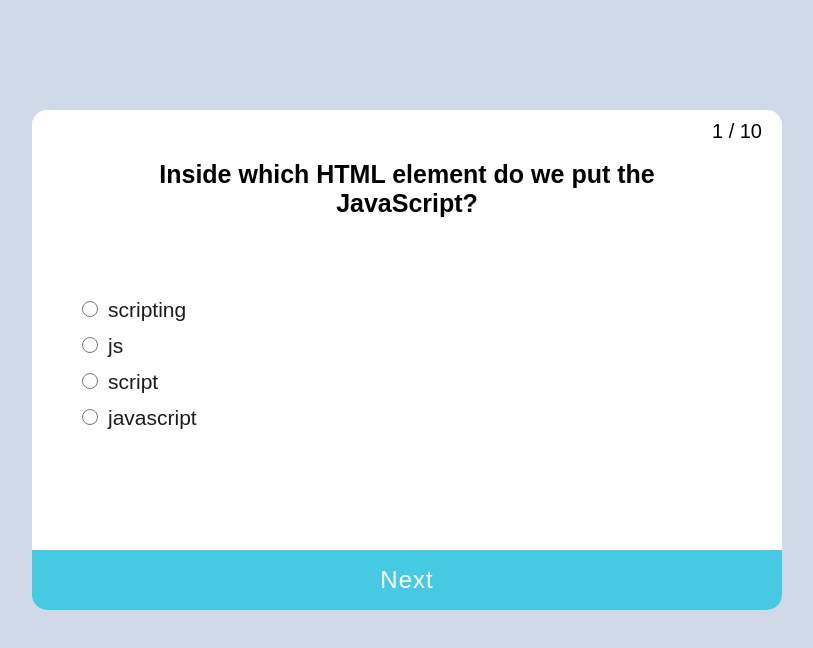
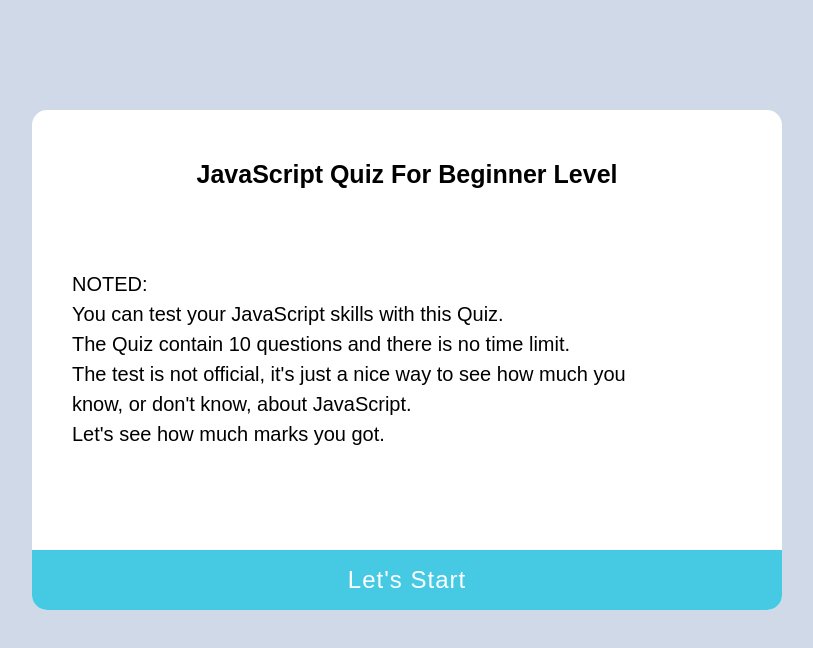
Before and after one commit to ahmedashar/Quiz-Application-ByJS, a plain HTML site: page index.html in a window 1280 px wide. Shown: the whole page, without its empty margins (233-1046 px from the left). Drawn offline with Linux system fonts and the light colour scheme.

Commit message:
add Intro Page

```diff
--- a/app.js
+++ b/app.js
@@ -12,44 +12,88 @@
         options: ['#demo.innerHTML = "Hello World!"', 'document.getElement("p").innerHTML = "Hello World!"', 'document.getElementById("demo").innerHTML = "Hello World!"', 'document.getElementByName("p").innerHTML = "Hello World!"'],
         answer: 'document.getElementById("demo").innerHTML = "Hello World!"'
     },
-    {
-        title: 'How do you write "Hello World" in an alert box?',
-        options: ['msgBox("Hello World")', 'alertBox("Hello World")', 'msg("Hello World")', 'alert("Hello World")'],
-        answer: 'alert("Hello World")'
-    },
-    {
-        title: 'How do you create a function in JavaScript?',
-        options: ['function = myFunction()', 'function myFunction()', 'function.myFunction', 'function:myFunction()'],
-        answer: 'function myFunction()'
-    },
-    {
-        title: 'How do you call a function named "myFunction"?',
-        options: ['call function myFunction()', 'myFunction()', 'call myFunction()', 'myFunction.call'],
-        answer: 'myFunction()'
-    },
-    {
-        title: 'How to write an IF statement in JavaScript?',
-        options: ['if i == 5 then', 'if i = 5 then', 'if (i==5)', 'if i = 5'],
-        answer: 'if (i==5)'
-    },
-    {
-        title: 'How to write an IF statement for executing some code if "i" is NOT equal to 5?',
-        options: ['if i isnt 5', 'if i =! 5 then', 'if (i != 5)', 'if i != 5'],
-        answer: 'if (i != 5)'
-    },
-    {
-        title: 'How do you round the number 7.25, to the nearest integer?',
-        options: ['Math.rnd(7.25)', 'Math.round(7.25)', 'rnd(7.25)', 'round(7.25)'],
-        answer: 'Math.round(7.25)'
-    }
+    // {
+    //     title: 'How do you write "Hello World" in an alert box?',
+    //     options: ['msgBox("Hello World")', 'alertBox("Hello World")', 'msg("Hello World")', 'alert("Hello World")'],
+    //     answer: 'alert("Hello World")'
+    // },
+    // {
+    //     title: 'How do you create a function in JavaScript?',
+    //     options: ['function = myFunction()', 'function myFunction()', 'function.myFunction', 'function:myFunction()'],
+    //     answer: 'function myFunction()'
+    // },
+    // {
+    //     title: 'How do you call a function named "myFunction"?',
+    //     options: ['call function myFunction()', 'myFunction()', 'call myFunction()', 'myFunction.call'],
+    //     answer: 'myFunction()'
+    // },
+    // {
+    //     title: 'How to write an IF statement in JavaScript?',
+    //     options: ['if i == 5 then', 'if i = 5 then', 'if (i==5)', 'if i = 5'],
+    //     answer: 'if (i==5)'
+    // },
+    // {
+    //     title: 'How to write an IF statement for executing some code if "i" is NOT equal to 5?',
+    //     options: ['if i isnt 5', 'if i =! 5 then', 'if (i != 5)', 'if i != 5'],
+    //     answer: 'if (i != 5)'
+    // },
+    // {
+    //     title: 'How do you round the number 7.25, to the nearest integer?',
+    //     options: ['Math.rnd(7.25)', 'Math.round(7.25)', 'rnd(7.25)', 'round(7.25)'],
+    //     answer: 'Math.round(7.25)'
+    // }
 ]
 
 
 var currentQuestion = 0;
 
-renderQuiz();
+// renderQuiz();
+
+quizIntro()
+
+function quizIntro() {
+    quizContainer.innerHTML = ''
+
+    var h1 = document.createElement('h1');
+    h1.setAttribute('class','quiz_question')
+    h1.innerText = 'JavaScript Quiz For Beginner Level'
+
+
+
+    var p = document.createElement('p')
+    p.innerText = "NOTED: \n You can test your JavaScript skills with this Quiz.  \n The Quiz contain 10 questions and there is no time limit. \n The test is not official, it's just a nice way to see how much you know, or don't know, about JavaScript.\n Let's see how much marks you got."
+    p.className = 'Instructions'
+
+
+    // var emoji = document.createElement('i');
+    // emoji.setAttribute('class', 'fa-solid fa-face-sunglasses')
+
+
+    var startBtn = document.createElement('button')
+    startBtn.innerText = "Let's Start"
+    startBtn.setAttribute('onclick', 'renderQuiz()')
+    startBtn.setAttribute('class', 'next_btn')
+
+    quizContainer.appendChild(h1)
+
+    quizContainer.appendChild(p)
+
+    // quizContainer.appendChild(emoji)
+
+    quizContainer.appendChild(startBtn)
+
+
+
+    currentQuestion = 0;
+
+
+}
+
 
 function renderQuiz() {
+
+    quizContainer.innerText = '';
+
     if (currentQuestion >= 0 && currentQuestion < questions.length) {
 
         // question counter -------------
@@ -106,8 +150,30 @@
         quizContainer.appendChild(nextBtn);
     }
     else {
-        var result = (score * 100) / questions.length;
-        alert("Your Result is: " + result + '%')
+     var result = (score * 100) / questions.length;
+
+       var h1 = document.createElement('h1');
+       h1.setAttribute('class','quiz_question')
+       h1.innerText = 'Your result is'
+
+
+
+       var p = document.createElement('p');
+       p.innerText = result;
+
+
+    var restartBtn = document.createElement('button')
+    restartBtn.innerText = "Restart"
+    restartBtn.setAttribute('onclick', 'quizIntro()')
+    restartBtn.setAttribute('class', 'next_btn')
+
+       quizContainer.appendChild(h1)
+       quizContainer.appendChild(p)
+       quizContainer.appendChild(restartBtn)
+
+       score = 0;
+
+        // alert("Your Result is: " + result + '%')
     }
 
 }
@@ -135,7 +201,7 @@
         }
 
         currentQuestion++;
-        quizContainer.innerHTML = ''
+        // quizContainer.innerHTML = ''
         renderQuiz()
     }
 
--- a/index.html
+++ b/index.html
@@ -7,6 +7,10 @@
     <meta name="viewport" content="width=device-width, initial-scale=1.0">
     <title>Document</title>
     <link rel="stylesheet" href="./style.css">
+
+    <!-- font awesome -->
+    <link rel="stylesheet" href="https://cdnjs.cloudflare.com/ajax/libs/font-awesome/6.1.2/css/all.min.css
+    ">
 </head>
 
 <body>
--- a/style.css
+++ b/style.css
@@ -24,6 +24,15 @@
 
   position: relative;
 }
+.Instructions {
+  /* border: 2px solid red; */
+  font-size: 20px;
+  line-height: 30px;
+  width: 80%;
+  margin-top: 30px;
+  margin-left: 40px;
+}
+
 #quiz_container .question_counter {
   position: absolute;
   top: 10px;
```
